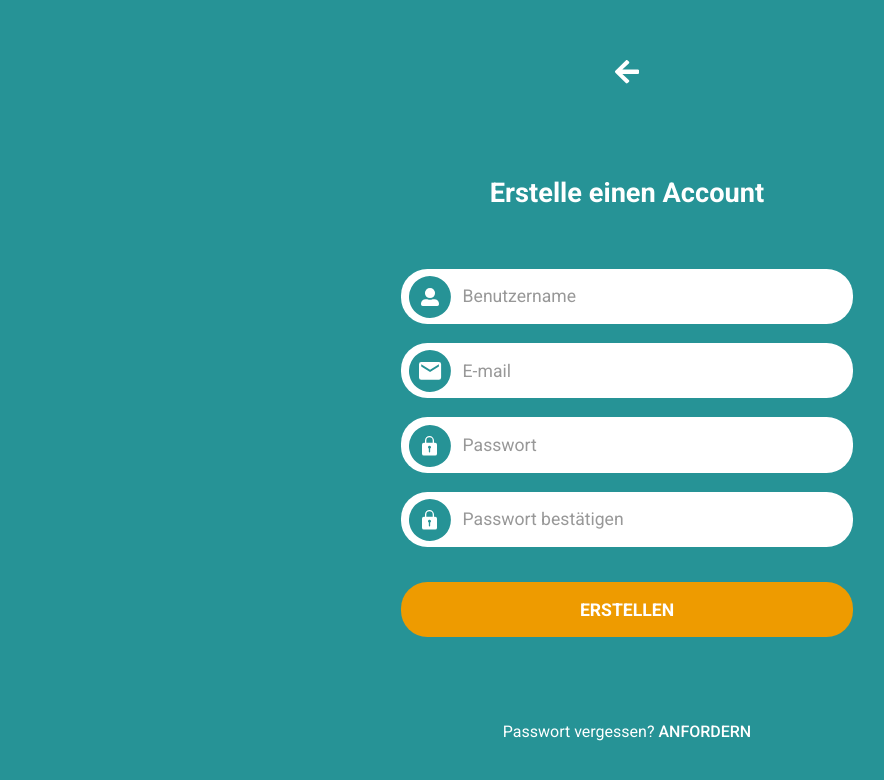
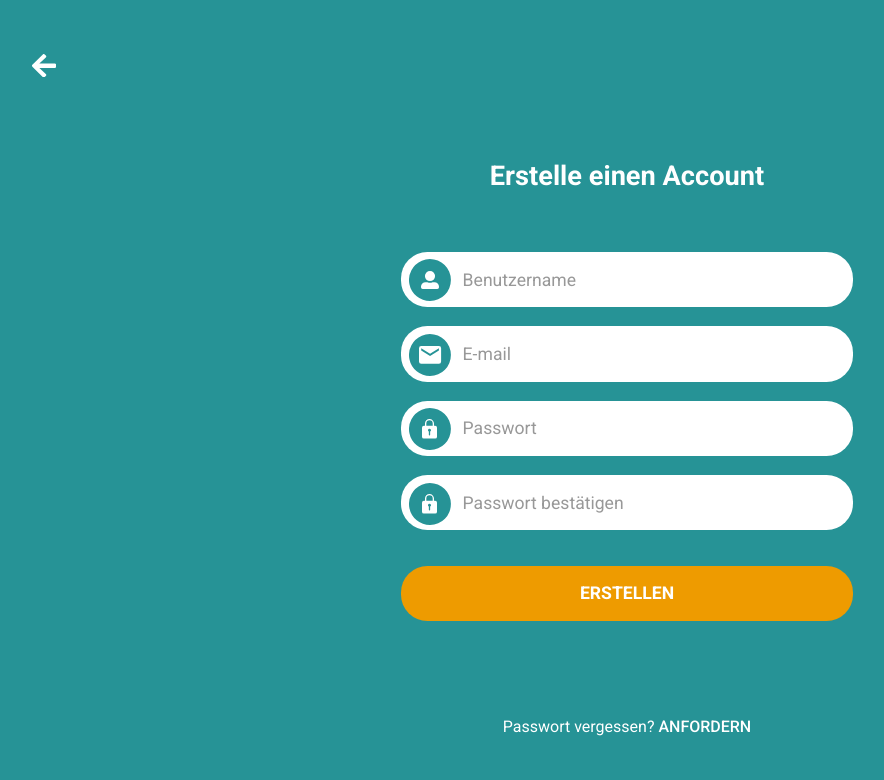
Before and after one commit to dhnazarenko/timeonation, a React (Vite) app: page /register in a window 1280 px wide. Shown: the top 780 px of the page, without its empty margins (13-897 px from the left). Built offline with nearby package versions, Linux system fonts and the light colour scheme.

Commit message:
:lipstick: Change position of BackButton

```diff
--- a/src/app/components/BackButton/BackButton.module.css
+++ b/src/app/components/BackButton/BackButton.module.css
@@ -2,4 +2,7 @@
   color: #fff;
   background: none;
   border: none;
+  position: absolute;
+  top: 2em;
+  left: 1.5em;
 }
```
